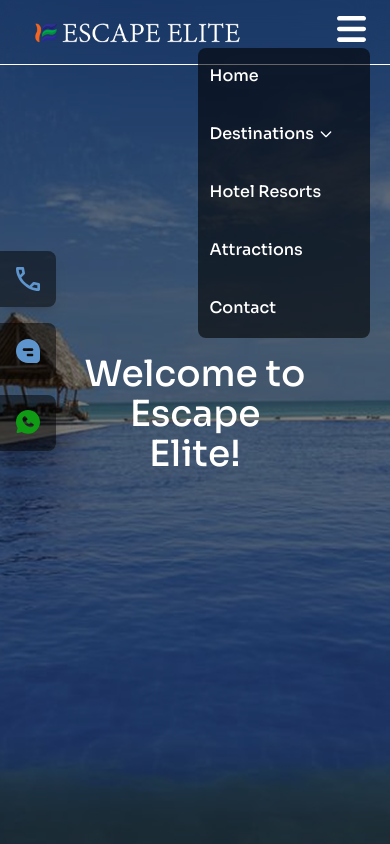
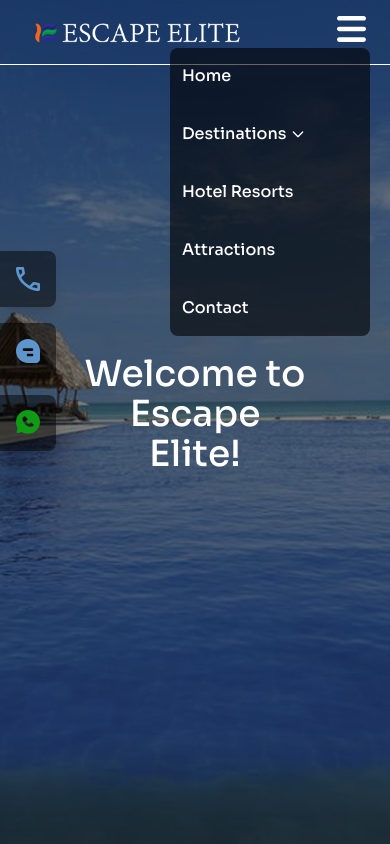
Before and after one commit to Rajith0417/escapeelite, a Next.js app: page / in a window 390 px wide. Both pictures are taken after a click on the button 351 px from the left and 32 px from the top of the page. Shown: the top 844 px of the page. Built offline with nearby package versions, Linux system fonts and the light colour scheme.

Commit message:
fix: mobile navbar issue fixed

```diff
--- a/src/components/Navbar.tsx
+++ b/src/components/Navbar.tsx
@@ -8,15 +8,26 @@ const basePath = process.env.NEXT_PUBLIC_BASE_PATH || "";
 export default function Navbar() {
   const [isDestinationsOpen, setIsDestinationsOpen] = useState(false);
   const [isMobileMenuOpen, setIsMobileMenuOpen] = useState(false);
-  const dropdownRef = useRef<HTMLLIElement>(null);
+  const [isMobileDestinationsOpen, setIsMobileDestinationsOpen] = useState(false);
+  const desktopDropdownRef = useRef<HTMLLIElement>(null);
+  const mobileDropdownRef = useRef<HTMLLIElement>(null);
 
   useEffect(() => {
     const handleClickOutside = (event: MouseEvent) => {
+      // Close desktop dropdown if click is outside
       if (
-        dropdownRef.current &&
-        !dropdownRef.current.contains(event.target as Node)
+        desktopDropdownRef.current &&
+        !desktopDropdownRef.current.contains(event.target as Node)
       ) {
         setIsDestinationsOpen(false);
+      }
+
+      // Close mobile dropdown if click is outside (but not if clicking on mobile menu)
+      if (
+        mobileDropdownRef.current &&
+        !mobileDropdownRef.current.contains(event.target as Node)
+      ) {
+        setIsMobileDestinationsOpen(false);
       }
     };
 
@@ -26,29 +37,35 @@ export default function Navbar() {
     };
   }, []);
 
-  const handleDestinationsClick = (e: React.MouseEvent) => {
+  const handleDesktopDestinationsClick = (e: React.MouseEvent) => {
     e.preventDefault();
     setIsDestinationsOpen(!isDestinationsOpen);
   };
 
+  const handleMobileDestinationsClick = (e: React.MouseEvent) => {
+    e.preventDefault();
+    setIsMobileDestinationsOpen(!isMobileDestinationsOpen);
+  };
+
   const handleDestinationSelect = (destination: string) => {
     setIsDestinationsOpen(false);
-    // You can add navigation logic here based on the selected destination
-    console.log(`Selected destination: ${destination}`);
+    setIsMobileDestinationsOpen(false);
+    setIsMobileMenuOpen(false); // Close mobile menu when destination is selected
   };
 
   const handleMobileMenuClick = () => {
     setIsMobileMenuOpen(false);
+    setIsMobileDestinationsOpen(false); // Also close mobile destinations dropdown
   }
 
   const handleMobileMenuToggle = () => {
     setIsMobileMenuOpen(!isMobileMenuOpen);
+    setIsMobileDestinationsOpen(false); // Close destinations dropdown when toggling mobile menu
   }
 
   return (
     <nav className="bg-transparent fixed w-full z-60 backdrop-blur-[20px]">
       <div className="relative container mx-auto flex justify-between items-center py-4 px-6 border-b-1 border-white border-solid">
-        {/* <h1 className="text-xl font-bold text-blue-600"></h1> */}
         <Image
           src={`${basePath}/logo.png`}
           alt="Escape Elite"
@@ -66,25 +83,26 @@ export default function Navbar() {
           />
         </button>
 
-        <ul className={`${isMobileMenuOpen ? "flex" : "hidden"} hidden:lg flex-col absolute right-5 top-12 bg-black/60 backdrop-blur-[20px] rounded-lg lg:flex-row space-x-6 font-medium`}>
-          <li className="px-3 py-4 lg:p-2">
+        {/* Mobile Menu */}
+        <ul className={`${isMobileMenuOpen ? "flex" : "hidden"} flex-col absolute right-5 top-12 bg-black/60 backdrop-blur-[20px] rounded-lg lg:hidden space-y-0 font-medium min-w-[200px]`}>
+          <li className="px-3 py-4">
             <Link
               onClick={handleMobileMenuClick}
               href="/"
-              className="block text-white p-0 lg:p-2 border-b-2 border-solid border-transparent hover:border-white"
+              className="block text-white p-0 border-b-2 border-solid border-transparent hover:border-white"
             >
               Home
             </Link>
           </li>
-          <li className="relative px-3 py-4 lg:p-2" ref={dropdownRef}>
+          <li className="relative px-3 py-4" ref={mobileDropdownRef}>
             <button
-              onClick={handleDestinationsClick}
-              className="text-white p-0 lg:p-2 border-b-2 border-solid border-transparent hover:border-white flex items-center gap-1"
+              onClick={handleMobileDestinationsClick}
+              className="text-white p-0 border-b-2 border-solid border-transparent hover:border-white flex items-center gap-1 w-full text-left"
             >
               Destinations
               <svg
                 className={`w-4 h-4 transition-transform ${
-                  isDestinationsOpen ? "rotate-180" : ""
+                  isMobileDestinationsOpen ? "rotate-180" : ""
                 }`}
                 fill="none"
                 stroke="currentColor"
@@ -98,17 +116,17 @@ export default function Navbar() {
                 />
               </svg>
             </button>
-            {isDestinationsOpen && (
-              <div className="absolute top-full left-0 mt-2 bg-white rounded-lg shadow-lg py-2 min-w-[150px] z-50">
+            {isMobileDestinationsOpen && (
+              <div className="mt-2 bg-white rounded-lg shadow-lg py-2 w-full">
                 <Link
-                  href={`${basePath}/sri-lanka`}
+                  href="/sri-lanka"
                   onClick={() => handleDestinationSelect("Sri Lanka")}
                   className="block w-full text-left px-4 py-2 text-gray-800 hover:bg-gray-100 transition-colors"
                 >
                   Sri Lanka
                 </Link>
                 <Link
-                  href={`${basePath}/maldives`}
+                  href="/maldives"
                   onClick={() => handleDestinationSelect("Maldives")}
                   className="block w-full text-left px-4 py-2 text-gray-800 hover:bg-gray-100 transition-colors"
                 >
@@ -117,39 +135,41 @@ export default function Navbar() {
               </div>
             )}
           </li>
-          <li className="px-3 py-4 lg:p-2">
+          <li className="px-3 py-4">
             <Link
               onClick={handleMobileMenuClick}
               href="/hotels"
-              className="block text-white p-0 lg:p-2 border-b-2 border-solid border-transparent hover:border-white"
+              className="block text-white p-0 border-b-2 border-solid border-transparent hover:border-white"
             >
               Hotel Resorts
             </Link>
           </li>
-          <li className="px-3 py-4 lg:p-2">
+          <li className="px-3 py-4">
             <Link
               onClick={handleMobileMenuClick}
               href="/attractions"
-              className="block text-white p-0 lg:p-2 border-b-2 border-solid border-transparent hover:border-white"
+              className="block text-white p-0 border-b-2 border-solid border-transparent hover:border-white"
             >
               Attractions
             </Link>
           </li>
-          <li className="px-3 py-4 lg:p-2">
+          <li className="px-3 py-4">
             <Link
               onClick={handleMobileMenuClick}
               href="/contact"
-              className="block text-white p-0 lg:p-2 border-b-2 border-solid border-transparent hover:border-white"
+              className="block text-white p-0 border-solid border-transparent hover:border-white"
             >
               Contact
             </Link>
           </li>
         </ul>
+
+        {/* Desktop Menu */}
         <ul className="hidden lg:flex space-x-6 font-medium">
           <li><Link href="/" className="block text-white p-2 border-b-2 border-solid border-transparent hover:border-white">Home</Link></li>
-          <li className="relative" ref={dropdownRef}>
+          <li className="relative" ref={desktopDropdownRef}>
             <button
-              onClick={handleDestinationsClick}
+              onClick={handleDesktopDestinationsClick}
               className="text-white p-2 border-b-2 border-solid border-transparent hover:border-white flex items-center gap-1"
             >
               Destinations
@@ -165,14 +185,14 @@ export default function Navbar() {
             {isDestinationsOpen && (
               <div className="absolute top-full left-0 mt-2 bg-white rounded-lg shadow-lg py-2 min-w-[150px] z-50">
                 <Link
-                  href={`${basePath}/sri-lanka`}
+                  href="/sri-lanka"
                   onClick={() => handleDestinationSelect('Sri Lanka')}
                   className="block w-full text-left px-4 py-2 text-gray-800 hover:bg-gray-100 transition-colors"
                 >
                   Sri Lanka
                 </Link>
                 <Link
-                  href={`${basePath}/maldives`}
+                  href="/maldives"
                   onClick={() => handleDestinationSelect('Maldives')}
                   className="block w-full text-left px-4 py-2 text-gray-800 hover:bg-gray-100 transition-colors"
                 >
```
